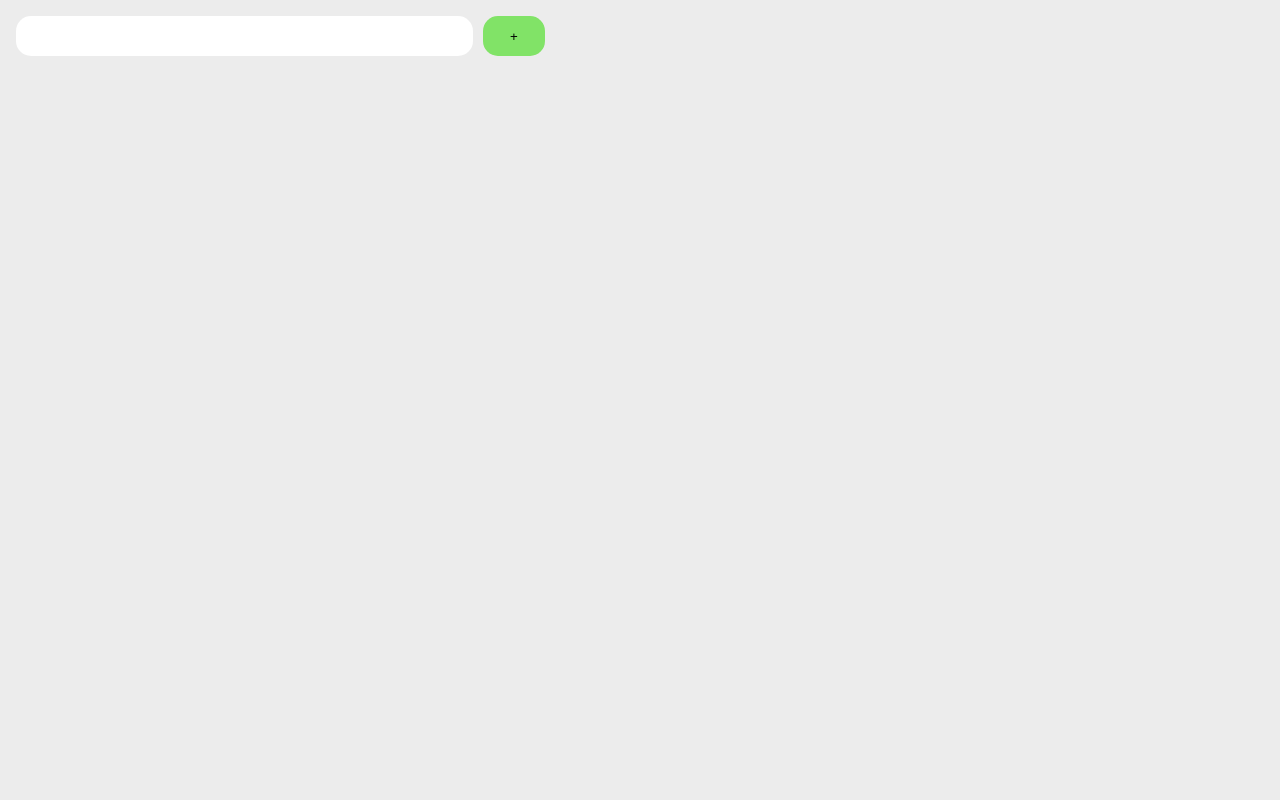
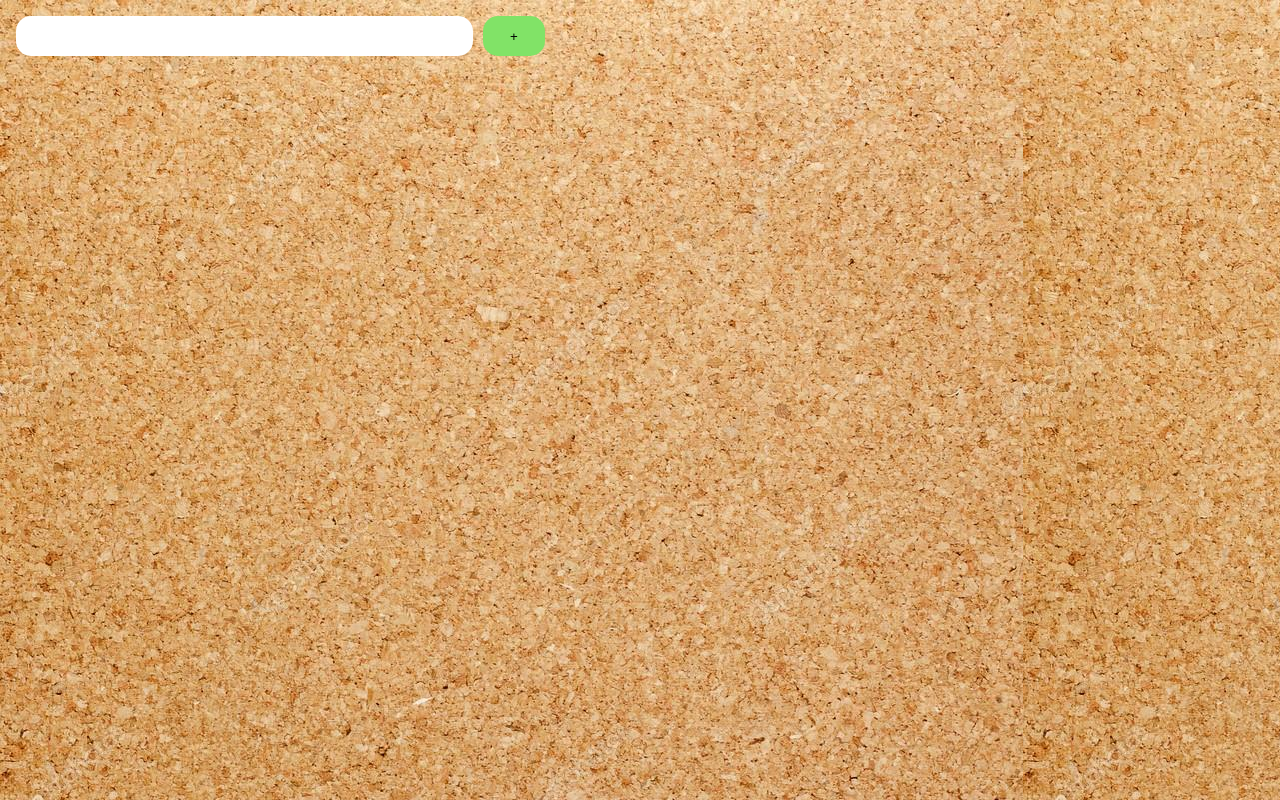
Before and after one commit to AlexTargonski/React_notes, a React app: page / in a window 1280 px wide. Built offline with nearby package versions, Linux system fonts and the light colour scheme.

Commit message:
add image

```diff
--- a/package.json
+++ b/package.json
@@ -19,6 +19,7 @@
     "extract-text-webpack-plugin": "^4.0.0-beta.0",
     "file-loader": "^1.1.11",
     "html-webpack-plugin": "^3.2.0",
+    "image-webpack-loader": "^4.2.0",
     "mini-css-extract-plugin": "^0.4.0",
     "node-sass": "^4.9.0",
     "sass-loader": "^7.0.1",
--- a/src/index.scss
+++ b/src/index.scss
@@ -25,7 +25,7 @@ input {
 body {
   font-size: 100%;
   margin: 1em;
-  background: #ececec;
+  background: url('./board.jpg');
 }
 
 h2, p {
--- a/webpack.config.js
+++ b/webpack.config.js
@@ -30,7 +30,16 @@ module.exports = {
          use: [
            'file-loader'
          ]
-       }
+       },
+       {
+          test: /\.(png|jpg|gif)$/,
+          use: [
+            {
+              loader: 'file-loader',
+              options: {}
+            }
+          ]
+        }
     ]
   },
   plugins: [
```
Also changed, not shown: src/board.jpg (added), 1 other file (tests, documents, lock files or other folders).
